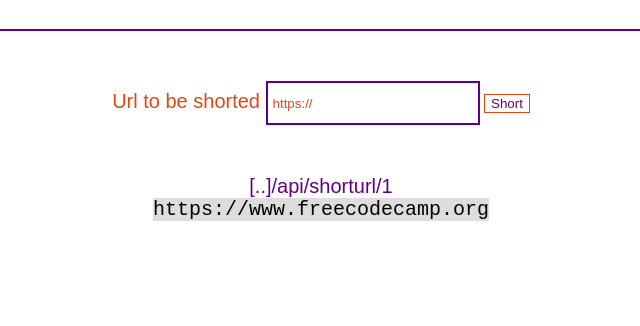
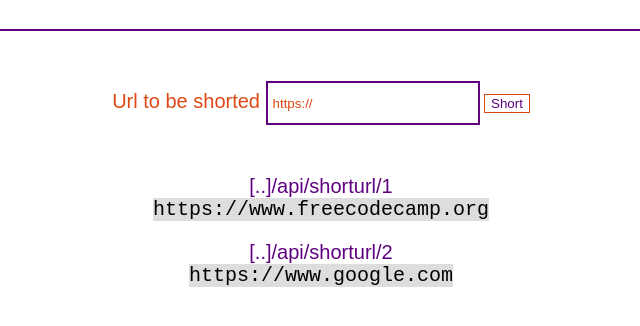
Before and after one commit to hadinhtu97/shortener, a website: page views/index.html in a window 1280 px wide. Shown: the part 116-442 px from the top of the page, without its empty margins (319-959 px from the left). Drawn offline with Linux system fonts and the light colour scheme; files that its build step writes are made by us from their sources.

Commit message:
update index and css

```diff
--- a/public/style.css
+++ b/public/style.css
@@ -49,3 +49,7 @@
     background-color: #ddd;
     font-size: 20px;
 }
+
+div {
+    margin: 20px 0;
+}
--- a/views/index.html
+++ b/views/index.html
@@ -23,6 +23,13 @@
             https://www.freecodecamp.org
         </code>
     </div>
+    <div>
+        <a href="api/shorturl/2">[..]/api/shorturl/2</a>
+        <br>
+        <code>
+            https://www.google.com
+        </code>
+    </div>
 
 </body>
 
```
